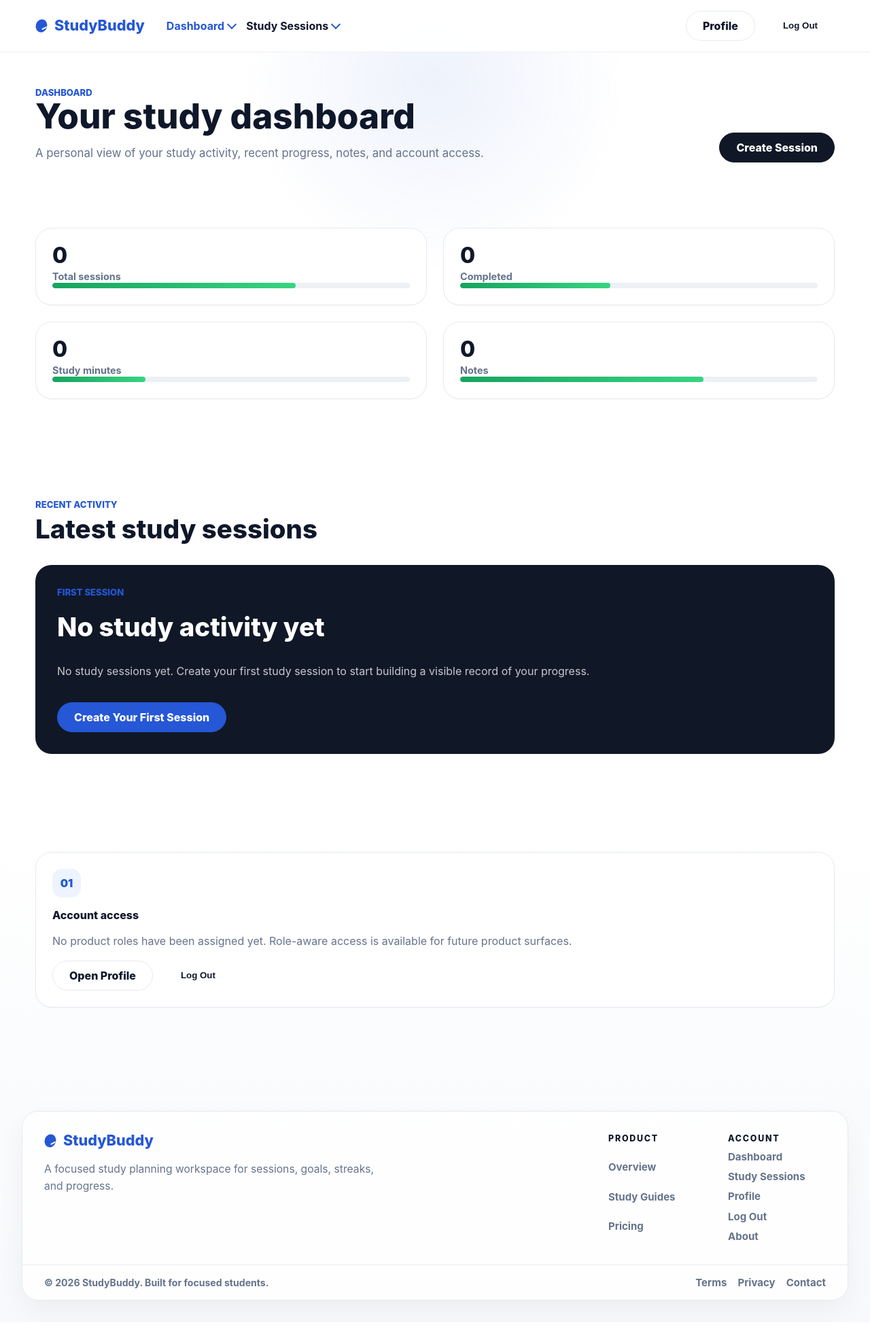
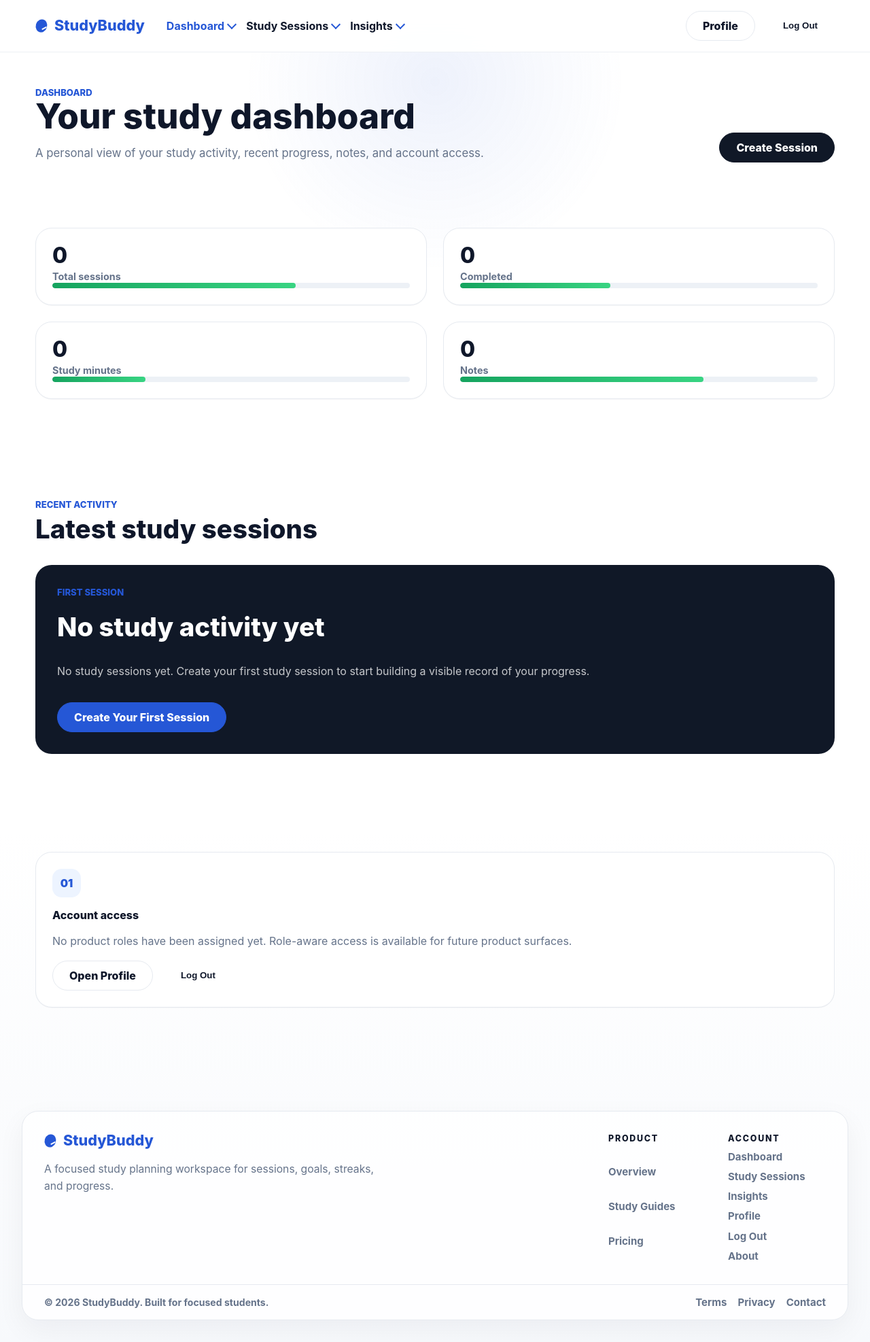
Before and after one commit to AAdewunmi/StudyBuddy-Study-Planner-Project, a Django app: page /dashboard/ in a window 1280 px wide. Shown: the whole page at 68% size. Before the commit the page ends 1933 px from the top, so only its background shows below. Run offline with Django 5.2, Linux system fonts and the light colour scheme; the visitor is signed in with stand-in values (Sample User, id 1); data that the repository does not hold is empty.

Commit message:
feat(insights): add Insights link to navigation

```diff
--- a/templates/base.html
+++ b/templates/base.html
@@ -21,6 +21,7 @@
                     {% if request.user.is_authenticated %}
                         <a href="{% url 'dashboard:index' %}" class="nav-link-ui {% if request.resolver_match.namespace == 'dashboard' %}active{% endif %}">Dashboard</a>
                         <a href="{% url 'sessions:list' %}" class="nav-link-ui {% if request.resolver_match.namespace == 'sessions' %}active{% endif %}">Study Sessions</a>
+                        <a href="{% url 'insights:list' %}" class="nav-link-ui {% if request.resolver_match.namespace == 'insights' %}active{% endif %}">Insights</a>
                     {% else %}
                         <a href="{% url 'home' %}" class="nav-link-ui {% if request.resolver_match.url_name == 'home' %}active{% endif %}">Product</a>
                         <a href="{% url 'home' %}#guides" class="nav-link-ui">Study Guides</a>
@@ -88,6 +89,7 @@
                             {% if request.user.is_authenticated %}
                                 <a href="{% url 'dashboard:index' %}">Dashboard</a>
                                 <a href="{% url 'sessions:list' %}">Study Sessions</a>
+                                <a href="{% url 'insights:list' %}">Insights</a>
                                 <a href="{% url 'users:profile' %}">Profile</a>
                                 <form class="footer-logout-form" method="post" action="{% url 'users:logout' %}">
                                     {% csrf_token %}
```
